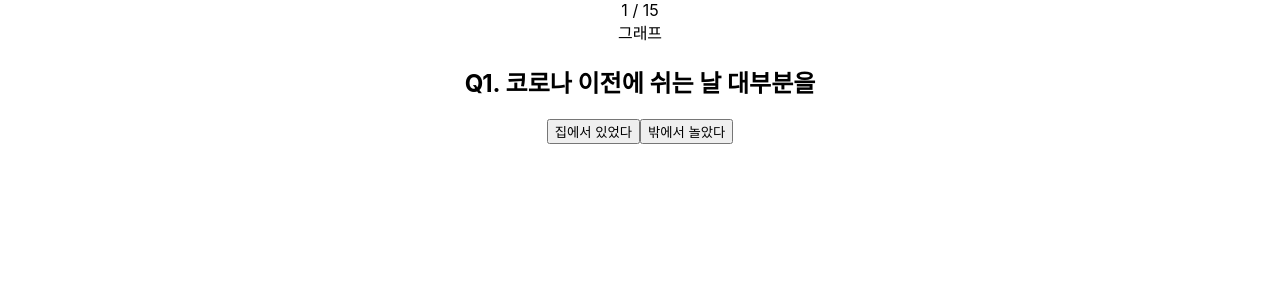
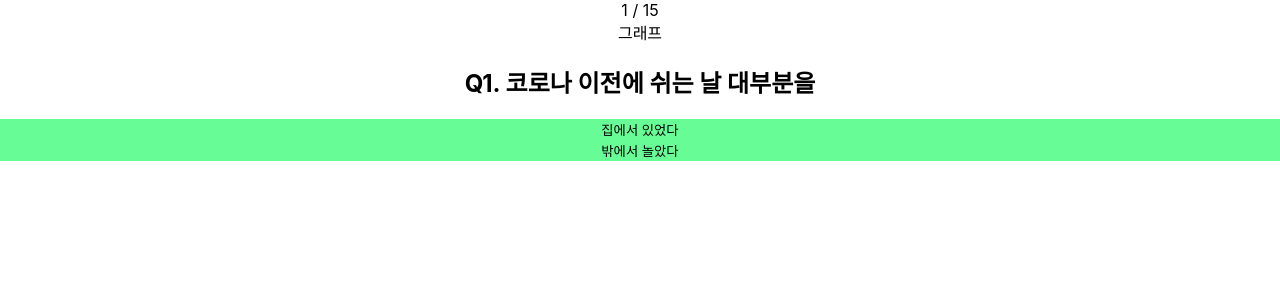
Before and after one commit to swimjiy/find_hobby_test, a React (Create React App) app: page /test in a window 1280 px wide. Shown: the top 300 px of the page. Built offline with nearby package versions, Linux system fonts and the light colour scheme; the HTML template or start-up script is replaced by a standard one.

Commit message:
Button 컴포넌트 적용 및 불필요한 코드 정리

```diff
--- a/src/components/Question.tsx
+++ b/src/components/Question.tsx
@@ -1,54 +1,32 @@
 import * as React from 'react'
 import { useState, useEffect } from 'react'
-import { Link, Redirect } from 'react-router-dom';
+import Button from '../components/Button'
 
 interface QuestionProps {
-	getIsTest(): void;
 	getType(type: number): void;
 }
 
-interface QuestionState {
-	data: Array<string>;
-	questionList: Array<string>;
-	questionOne: Array<string>;
-	stepNumber: number;
-	count: number;
-	type: number;
-}
-
-interface IQuestion {
-	clickChoice(num: number): void;
-	calculateType(step: number, num: number): void;
-	fetchQuestions(): void;
-	questionList: Array<Questions>;
-}
-
-interface Questions {
-	id: number;
-	question: string;
-	choice?: Array<string>;
-}
 interface IQuestionList {
 	id: number;
 	type: Array<number>;
 	question: string;
-	answer?: Array<Array<number | string>>;
+	answer: Array<Array<number | string>>;
 }
 
-const Question: React.FC<QuestionProps> = (props) => {
-	const [questionList, setQuesList] = useState<IQuestionList[] | any>([]);
-	const [questionOne, setQuesOne] = useState<IQuestionList | any>([]);
-	const [stepNumber, setStepNumber] = useState<number>(1);
+const Question: React.FC<QuestionProps> = ({ getType }) => {
+	const [questionList, setQuesList] = useState<IQuestionList[]>([]);
+	const [question, setQuestion] = useState<Partial<IQuestionList>>({});
+	const [step, setStep] = useState<number>(1);
 	const [type, setType] = useState<number>(0);
-	const [calArray, setCalArray] = useState<Array<number | any>>(new Array(6).fill(0));
+	const [calType, setCalType] = useState<Array<number>>(new Array(6).fill(0));
 
-	const fetchQuestions = async (): Promise<Array<any> | undefined> => {
+	const fetchQuestions = async (): Promise<Array<IQuestionList> | undefined> => {
 		const api = `data/QuestionData.json`;
 		try {
 			const response = await fetch(api);
 			const data = await response.json();
 			setQuesList(data.questionData);
-			setQuesOne(data.questionData[0]);
+			setQuestion(data.questionData[0]);
 			return data;
 		} catch (error) {
 			console.log(error);
@@ -56,25 +34,27 @@ const Question: React.FC<QuestionProps> = (props) => {
 		}
 	}
 	const clickChoice = (num: number): void => {
-		setStepNumber(stepNumber + 1);
-		setQuesOne(questionList[stepNumber]);
+		setStep(step + 1);
+		setQuestion(questionList[step]);
 		if (num === 1) {
-			let newArr = [...calArray];
-			questionOne.type.map((item: any) => {
-				newArr[item - 1] += 1;
-			})
-			setCalArray(newArr);
+			let newArr = [...calType];
+			{question.type &&
+				question.type.map((item: any) => {
+					newArr[item - 1] += 1;
+				})
+			}
+			setCalType(newArr);
 		}
-		if (stepNumber === 15)
-			calculateType(stepNumber, num);
+		if (step === 15)
+			calculateType();
 	}
-	const calculateType = (step: number, num: number): void => {
-		const max = Math.max.apply(null, calArray);
+	const calculateType = (): void => {
+		const max = Math.max.apply(null, calType);
 		let answer = [];
 		let index = -1;
-		console.log(calArray);
+		console.log(calType);
 		do {
-			index = calArray.indexOf(max, index + 1);
+			index = calType.indexOf(max, index + 1);
 			if (index >= 0)
 				answer.push(index + 1);
 		} while (index != -1);
@@ -86,23 +66,22 @@ const Question: React.FC<QuestionProps> = (props) => {
 		}
 	}
 	useEffect(() => {
-		if (stepNumber === 1) {
+		if (step === 1) {
 			fetchQuestions();
-		} else if (stepNumber === 16) {
-			props.getIsTest();
-			props.getType(type);
+		} else if (step === 16) {
+			getType(type);
 		}
-	}, [stepNumber])
+	}, [step])
 	return (
 		<section>
-			<div>{stepNumber} / 15</div>
-			{questionOne &&
+			<div>{step} / 15</div>
+			{question &&
 				<div>
 				<div>그래프</div>
-				<h2>Q{questionOne.id}. <strong>{questionOne.question}</strong></h2>
-				{questionOne.answer &&
-					questionOne.answer.map((item: any) => {
-						return (<button onClick={() => clickChoice(item.id)}>{item.answerText}</button>)
+				<h2>Q{question.id}. <strong>{question.question}</strong></h2>
+				{question.answer &&
+					question.answer.map((item: any) => {
+						return (<Button onClick={() => clickChoice(item.id)}>{item.answerText}</Button>)
 					})
 				}
 				</div>
@@ -110,4 +89,5 @@ const Question: React.FC<QuestionProps> = (props) => {
 		</section>
 	);
 }
+
 export default Question;
--- a/src/components/Result.tsx
+++ b/src/components/Result.tsx
@@ -1,33 +1,23 @@
 import * as React from 'react';
 import { useState, useEffect } from 'react'
 import { Link } from 'react-router-dom';
+import Button from '../components/Button'
 
 interface ResultProps {
-	stepNumber?: number;
 	type: number;
 }
 
-interface ResultState {
-	resultList: Array<string>;
-}
-
-interface Results {
-	id: number;
-	subTitle: string;
-	title: string;
-	description: string;
-}
 interface IresultList {
 	id: number;
 	subTitle: string;
 	title: string;
 	description: string;
+	recommand: Array<Array<number | string>>;
 }
 
-const Result: React.FC<ResultProps> = (props) => {
-	const [resultList, setResultList] = useState<IresultList | any>([]);
-	const type = props.type ? props.type : -1;
-	const fetchResults = async (): Promise<Array<Results> | undefined> => {
+const Result: React.FC<ResultProps> = ({ type }) => {
+	const [resultList, setResultList] = useState<Partial<IresultList>>({});
+	const fetchResults = async (): Promise<Array<IresultList> | undefined> => {
 		const api = `data/QuestionResult.json`;
 		try {
 			const response = await fetch(api);
@@ -69,11 +59,14 @@ const Result: React.FC<ResultProps> = (props) => {
 							<button>트위터 공유</button>
 							<button>url 공유</button>
 						</div>
-						<Link to="/">테스트 다시하기</Link>
+						<Link to="/">
+							<Button>테스트 다시하기</Button>
+						</Link>
 					</div>
 				</section>
 			}
 		</section>
 	)
 }
+
 export default Result;
--- a/src/routes/Home.tsx
+++ b/src/routes/Home.tsx
@@ -1,18 +1,17 @@
 import * as React from 'react';
-import { useState, useEffect } from 'react'
 import { Link } from 'react-router-dom';
+import Button from '../components/Button'
 
-interface HomeProps {
-}
-interface HomeState {
-}
-const Home: React.FC<HomeProps> = (props) => {
+const Home = () => {
 	return (
 		<section>
 			<h1>나에게 어울리는<br/>집콕 취미생활 찾기</h1>
 			<p>내 취미 유형과 집에서 200% 즐기는 방법을 알아봅시다!</p>
-			<Link to="/test">테스트 시작하기</Link>
+			<Link to="/test">
+				<Button>테스트 시작하기</Button>
+			</Link>
 		</section>
 	)
 }
+
 export default  Home;
--- a/src/routes/Test.tsx
+++ b/src/routes/Test.tsx
@@ -1,31 +1,18 @@
 import * as React from 'react';
-import { useState, useEffect } from 'react'
-import { Link } from 'react-router-dom';
+import { useState } from 'react'
 import Question from '../components/Question';
 import Result from '../components/Result';
 
-interface TestProps {
-	// isTest: boolean;
-}
-interface TestState {
-	isTest: boolean;
-	type: number;
-	getType(type: number): void;
-}
-const Test: React.FC<TestProps> = (props) => {
-	const [isTest, setIsTest] = useState(false);
-	const [type, setType] = useState(0);
-	const getIsTest = ():void => {
-		setIsTest(true);
-	}
+const Test = () => {
+	const [type, setType] = useState<number>(0);
 	const getType = (type: number):void => {
 		setType(type);
 	}
 	return (
 		<section>
 			{
-				!isTest ? (
-					<Question getIsTest={() => getIsTest()} getType={(type) => getType(type)}/>
+				(type == 0) ? (
+					<Question getType={(type) => getType(type)}/>
 				) : (
 					<Result type={type}/>
 				)
@@ -33,4 +20,5 @@ const Test: React.FC<TestProps> = (props) => {
 		</section>
 	)
 }
+
 export default  Test;
```
